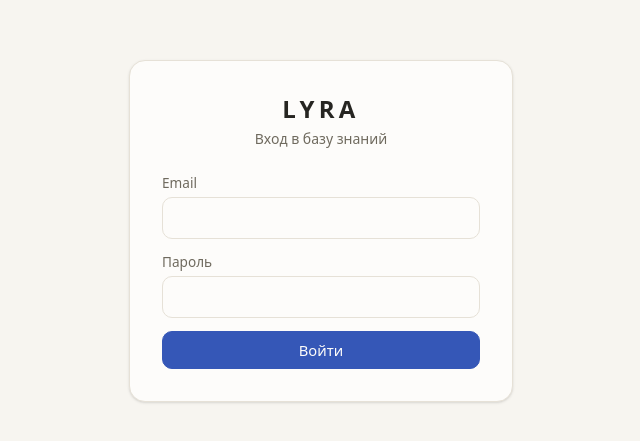
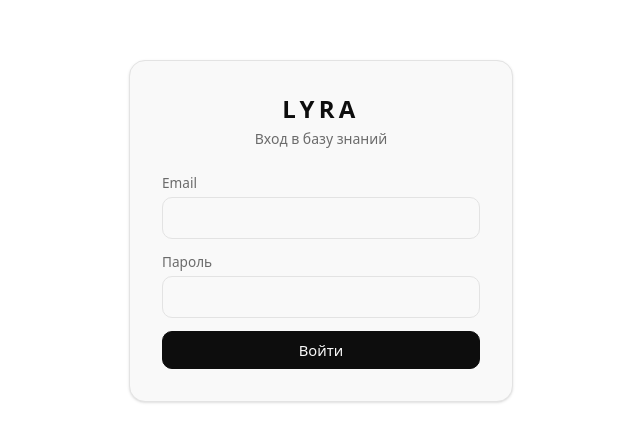
Before and after one commit to axrmxv/lyra, a React (Vite) app in the folder frontend/: page /login in a window 1280 px wide. Shown: the part 169-610 px from the top of the page, without its empty margins (319-959 px from the left). Built offline with nearby package versions, Linux system fonts and the light colour scheme.

Commit message:
feat(ui): нейтральная серая палитра

```diff
--- a/frontend/src/styles.css
+++ b/frontend/src/styles.css
@@ -9,34 +9,36 @@
 @theme {
   --font-sans: ui-sans-serif, system-ui, 'Segoe UI', Roboto, sans-serif;
 
-  /* Светлая тема: тёплая «бумажная» гамма, спокойный синий акцент */
-  --color-canvas: #f7f5f0;
-  --color-surface: #fdfcfa;
-  --color-line: #e6e1d7;
-  --color-ink: #262521;
-  --color-ink-muted: #6f6a5e;
-  --color-accent: #3557b7;
-  --color-accent-strong: #2b479c;
-  --color-accent-soft: #e9edf8;
+  /* Светлая тема: нейтральные серые (ориентир — ChatGPT). Акцент не цветной:
+     активные состояния — серая подложка, а не цветная заливка. */
+  --color-canvas: #ffffff;
+  --color-surface: #f9f9f9;
+  --color-line: #e3e3e3;
+  --color-ink: #0d0d0d;
+  --color-ink-muted: #6b6b6b;
+  --color-accent: #0d0d0d;
+  --color-accent-strong: #000000;
+  --color-accent-soft: #ececec;
+  /* Семантические цвета остаются цветными — они несут смысл, не оформление */
   --color-danger: #b3362c;
-  --color-danger-soft: #f9e9e7;
-  --color-warn-soft: #f7edd6;
+  --color-danger-soft: #fbeceb;
+  --color-warn-soft: #fdf3e0;
   --color-ok: #1f7a3d;
 }
 
-/* Тёмная тема: тёплый графит; акцент светлее ради контраста */
+/* Тёмная тема: нейтральный графит, surface приподнят над canvas */
 [data-theme='dark'] {
-  --color-canvas: #21201c;
-  --color-surface: #2a2925;
-  --color-line: #3b3931;
-  --color-ink: #e8e5dd;
-  --color-ink-muted: #a5a094;
-  --color-accent: #8ea9e8;
-  --color-accent-strong: #a3baee;
-  --color-accent-soft: #303a52;
-  --color-danger: #e07b6f;
-  --color-danger-soft: #46302c;
-  --color-warn-soft: #423a28;
+  --color-canvas: #212121;
+  --color-surface: #2a2a2a;
+  --color-line: #3f3f3f;
+  --color-ink: #ececec;
+  --color-ink-muted: #a0a0a0;
+  --color-accent: #ececec;
+  --color-accent-strong: #ffffff;
+  --color-accent-soft: #3a3a3a;
+  --color-danger: #e88a7d;
+  --color-danger-soft: #3a2a28;
+  --color-warn-soft: #3a3327;
   --color-ok: #6fbf8a;
 }
 
@@ -92,11 +94,17 @@
     font-size: 0.92rem;
     transition:
       background-color 0.15s ease,
-      border-color 0.15s ease;
+      border-color 0.15s ease,
+      transform 0.06s ease;
   }
 
   .btn:hover:not(:disabled) {
     background: var(--color-canvas);
+  }
+
+  /* Тактильный отклик на нажатие */
+  .btn:active:not(:disabled) {
+    transform: scale(0.97);
   }
 
   .btn:disabled {
```
